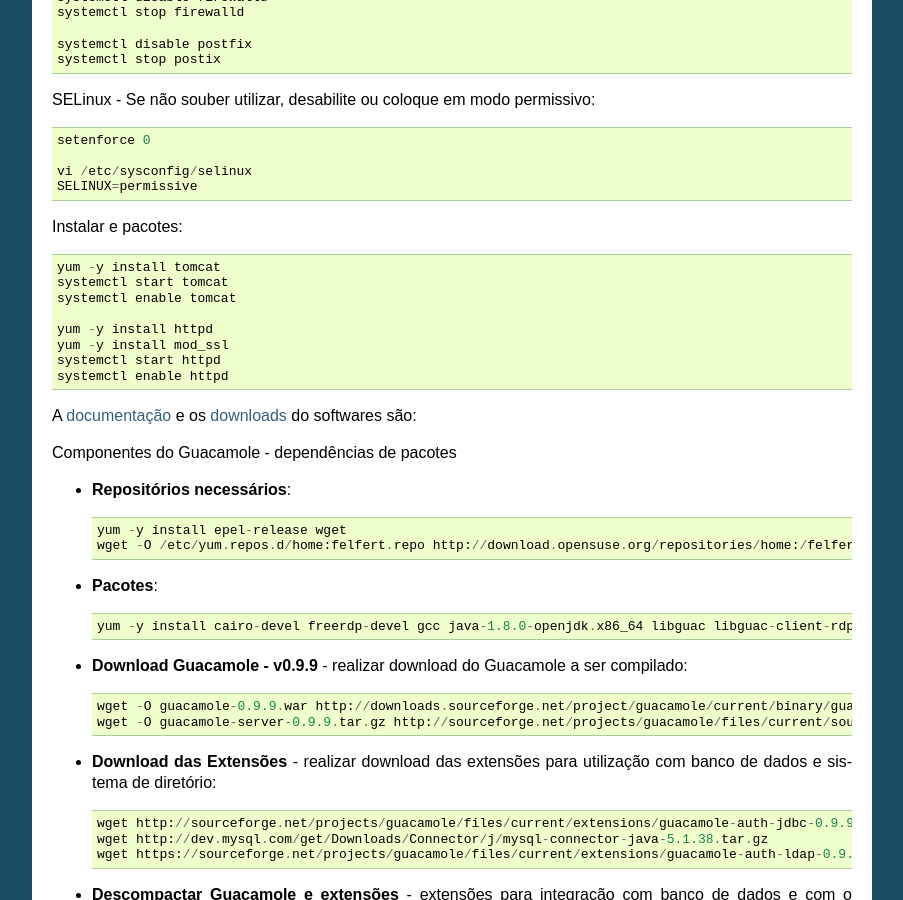
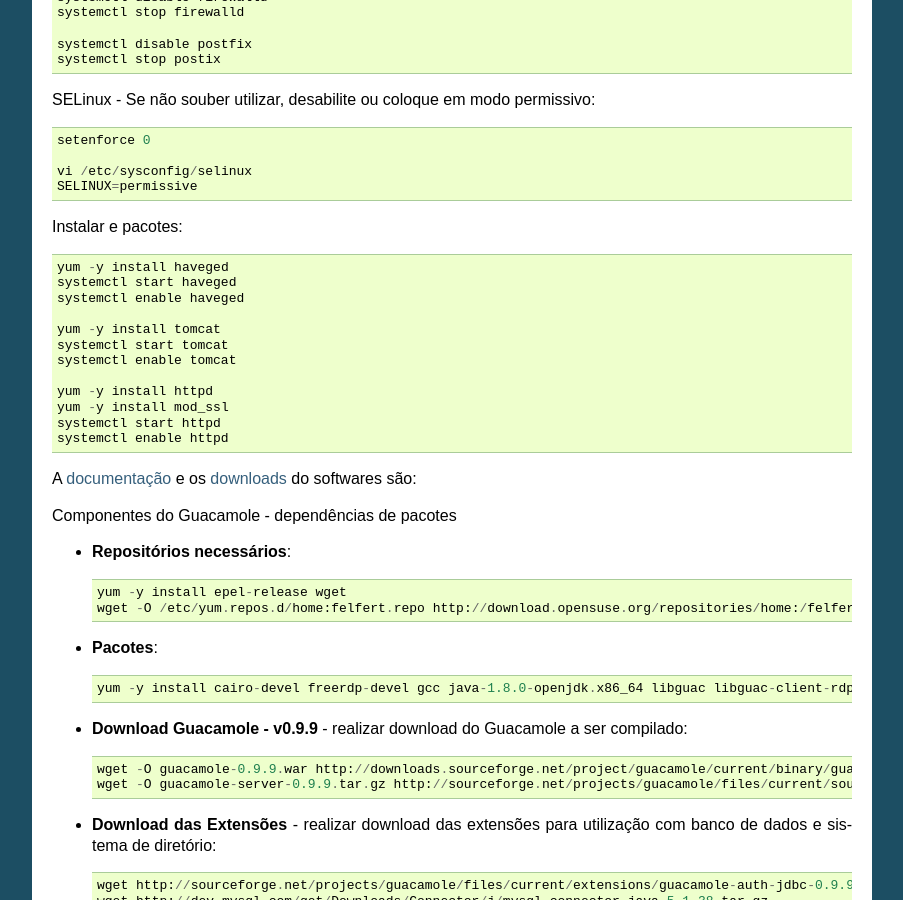
Before and after one commit to ThiagoCruzBr/kb, a Sphinx documentation site: the page built from source/guacamole.rst, in a window 1280 px wide and 900 px high, scrolled down 1164 px. Shown: the whole window, without its empty margins (198-1101 px from the left). Built offline with Sphinx 7.4.7, drawn with Linux system fonts in a browser that asks for light colours.

Commit message:
Tornar start do Tomcat mais rápido

```diff
--- a/source/guacamole.rst
+++ b/source/guacamole.rst
@@ -46,6 +46,10 @@ SELinux -  Se não souber utilizar, desabilite ou coloque em modo permissivo::
 
 
 Instalar e pacotes::
+
+    yum -y install haveged
+    systemctl start haveged
+    systemctl enable haveged
 
     yum -y install tomcat
     systemctl start tomcat
```
